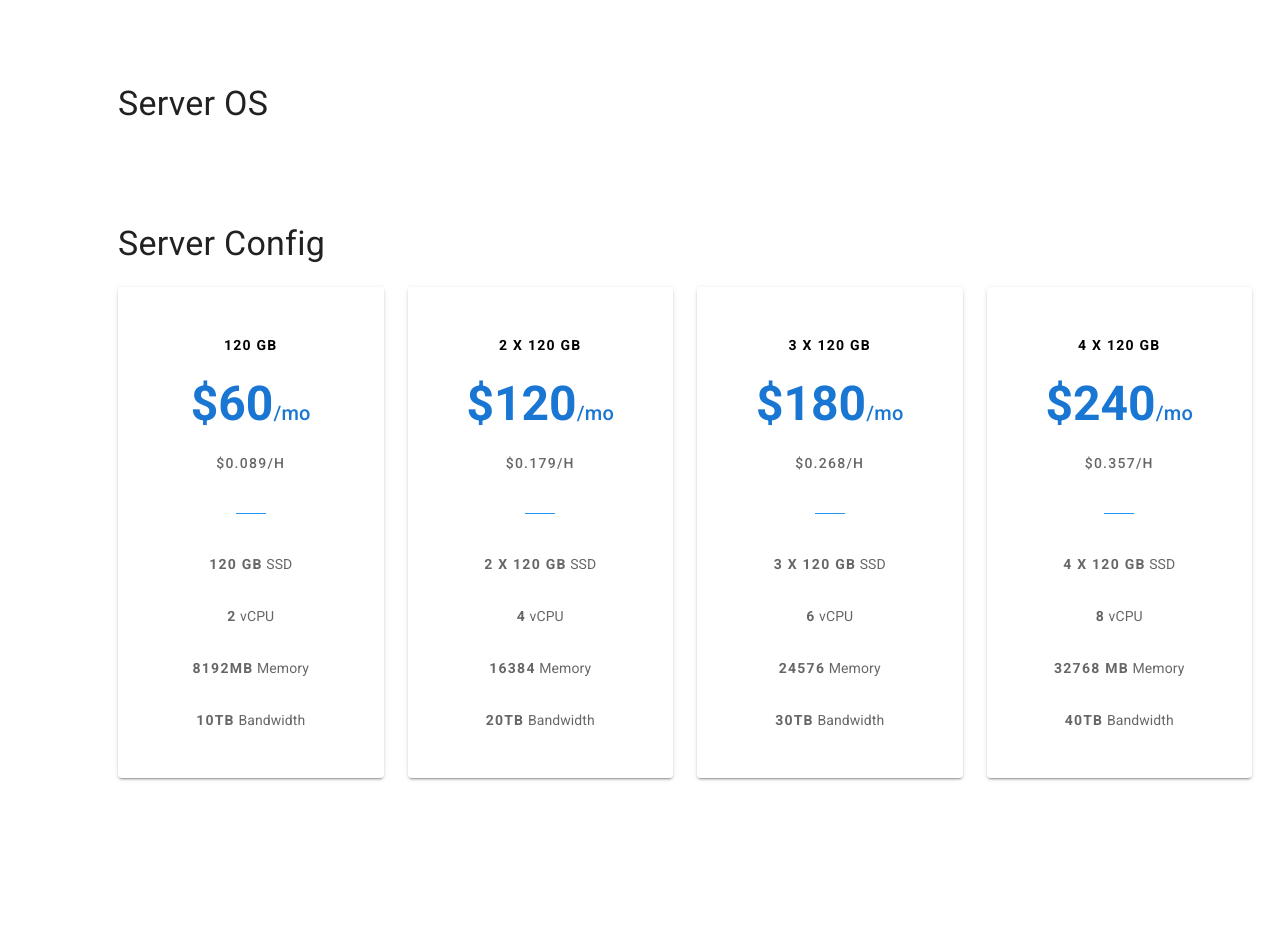
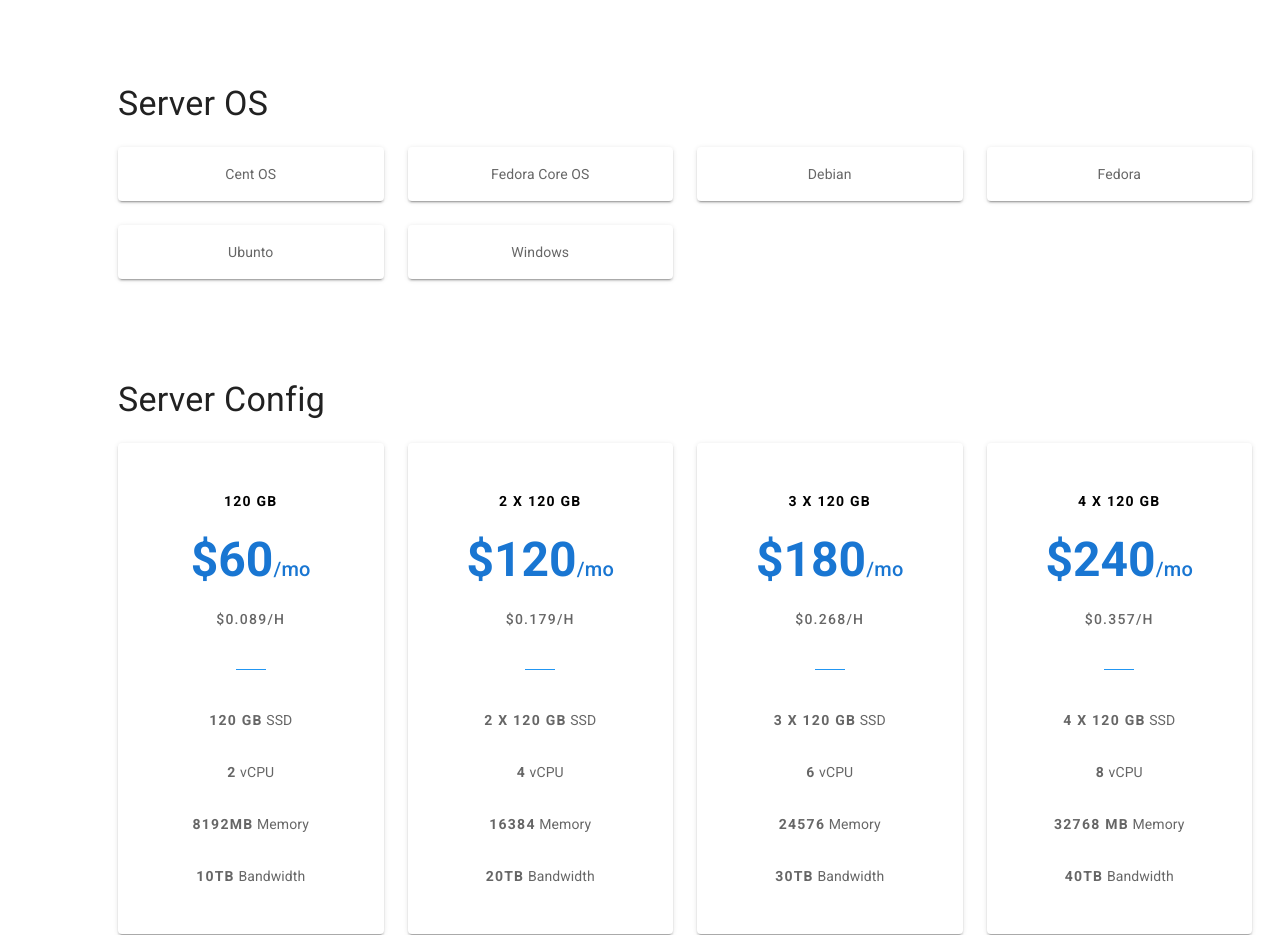
Before and after one commit to saman-re/abrnok, a Vue app: page /new_server in a window 1280 px wide. Shown: the part 2020-2955 px from the top of the page. Before the commit the page ends 2810 px from the top, so only its background shows below. Built offline with nearby package versions, Linux system fonts and the light colour scheme.

Commit message:
OS card added

```diff
--- a/src/assets/ServerDependencies.js
+++ b/src/assets/ServerDependencies.js
@@ -136,26 +136,26 @@
 export const serverOSs = [
   {
     name: "Cent OS",
-    img: "",
+    image: "",
   },
   {
     name: "Fedora Core OS",
-    img: "",
+    image: "",
   },
   {
     name: "Debian",
-    img: "",
+    image: "",
   },
   {
     name: "Fedora",
-    img: "",
+    image: "",
   },
   {
     name: "Ubunto",
-    img: "",
+    image: "",
   },
   {
     name: "Windows",
-    img: "",
+    image: "",
   },
 ];
--- a/src/components/New Server/ServerOS.vue
+++ b/src/components/New Server/ServerOS.vue
@@ -1,5 +1,29 @@
 <template>
   <v-row class="mx-4 mt-7">
     <v-col cols="12" class="display-1"> Server OS </v-col>
+    <v-col
+      cols="12"
+      lg="3"
+      md="4"
+      sm="6"
+      v-for="(serverOS, index) in serverOSs"
+      :key="index"
+    >
+    <app-OS-card :OS="serverOS" style="width:100%"></app-OS-card>
+    </v-col>
   </v-row>
 </template>
+<script>
+import ServerOSCard from './cards/ServerOSCard';
+import {serverOSs} from '../../assets/ServerDependencies'
+export default {
+  data() {
+    return {
+      serverOSs,
+    };
+  },
+  components:{
+      'app-OS-card':ServerOSCard
+  }
+};
+</script>
--- a/src/components/New Server/cards/ServerOSCard.vue
+++ b/src/components/New Server/cards/ServerOSCard.vue
@@ -0,0 +1,25 @@
+<template>
+    <v-card
+        flat
+        :elevation="cardEval"
+        @mousemove="cardEval = 15"
+        @mouseleave="cardEval = 2"
+        style="cursor:pointer"
+      >
+        <!-- <img :src="`/img/${OS.image}`" :alt="OS.name" style="max-width:100%,margin:0 auto" class="px-6 mt-4"> -->
+        <v-card-text class="text-center">
+          {{ OS.name }}
+        </v-card-text>
+      </v-card>
+</template>
+
+<script>
+export default {
+    props:["OS"],
+    data(){
+        return{
+            cardEval: 2,
+        }
+    }
+}
+</script>
```
